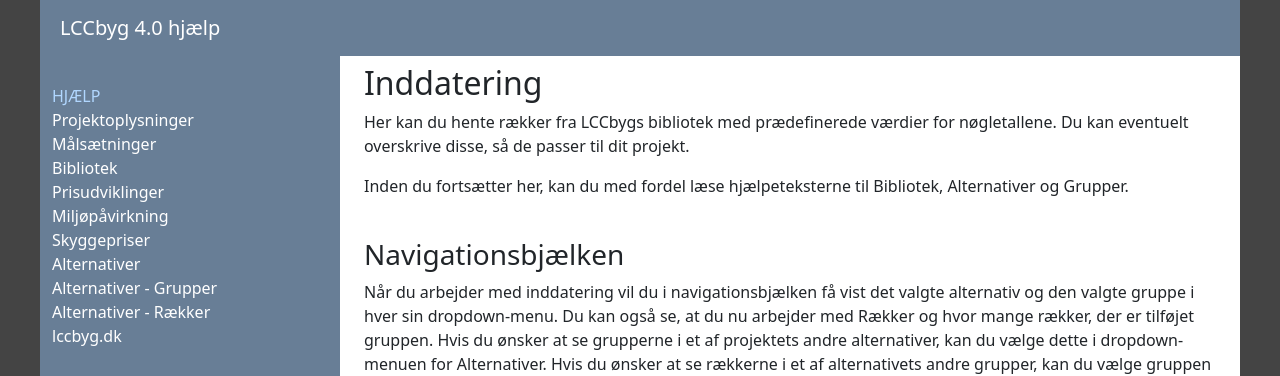
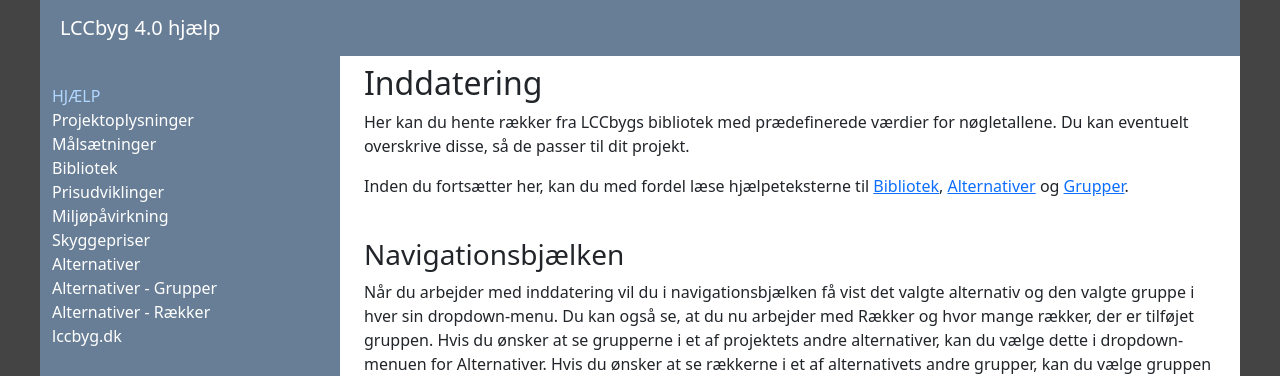
Before and after one commit to LccBuild/lccbyg-docs, a Jekyll site: the page built from docs/help/40/da/alternative/group/rows.md, in a window 1280 px wide. Shown: the top 376 px of the page. Built offline with Jekyll 4.4.1, drawn with Linux system fonts in a browser that asks for light colours; part of the change alters nothing that is shown.

Commit message:
Update rows.md

```diff
--- a/docs/help/40/da/alternative/group/rows.md
+++ b/docs/help/40/da/alternative/group/rows.md
@@ -8,7 +8,10 @@ date: "2024-01-01"
 Her kan du hente rækker fra LCCbygs bibliotek med prædefinerede værdier for nøgletallene.
 Du kan eventuelt overskrive disse, så de passer til dit projekt.
 
-Inden du fortsætter her, kan du med fordel læse hjælpeteksterne til Bibliotek, Alternativer og Grupper.
+Inden du fortsætter her, kan du med fordel læse hjælpeteksterne til
+<a href="https://lccbuild.github.io/lccbyg-docs/help/40/da/library/mainlibraries" target="_blank">Bibliotek</a>,
+<a href="https://lccbuild.github.io/lccbyg-docs/help/40/da/alternatives" target="_blank">Alternativer</a> og
+<a href="https://lccbuild.github.io/lccbyg-docs/help/40/da/alternative/groups" target="_blank">Grupper</a>.
 <br />
 <br />
 ### Navigationsbjælken {#dataentrynavigationbar}
```
